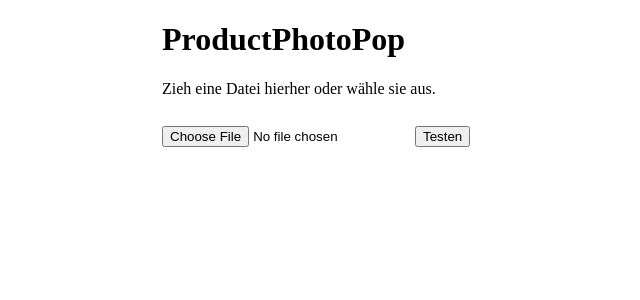
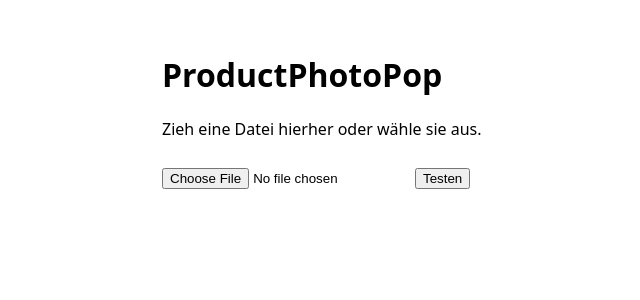
Before and after one commit to matlinat/xxx, a Next.js app: page / in a window 1280 px wide. Shown: the top 300 px of the page, without its empty margins (178-818 px from the left). Built offline with nearby package versions, Linux system fonts and the light colour scheme.

Commit message:
fix: add next.js dependency and scripts

```diff
--- /dev/null
+++ b/app/layout.tsx
@@ -0,0 +1,15 @@
+export const metadata = { title: "ProductPhotoPop" };
+
+export default function RootLayout({
+  children,
+}: {
+  children: React.ReactNode;
+}) {
+  return (
+    <html lang="de">
+      <body style={{ fontFamily: "system-ui, Arial, sans-serif", padding: 24 }}>
+        {children}
+      </body>
+    </html>
+  );
+}
```
